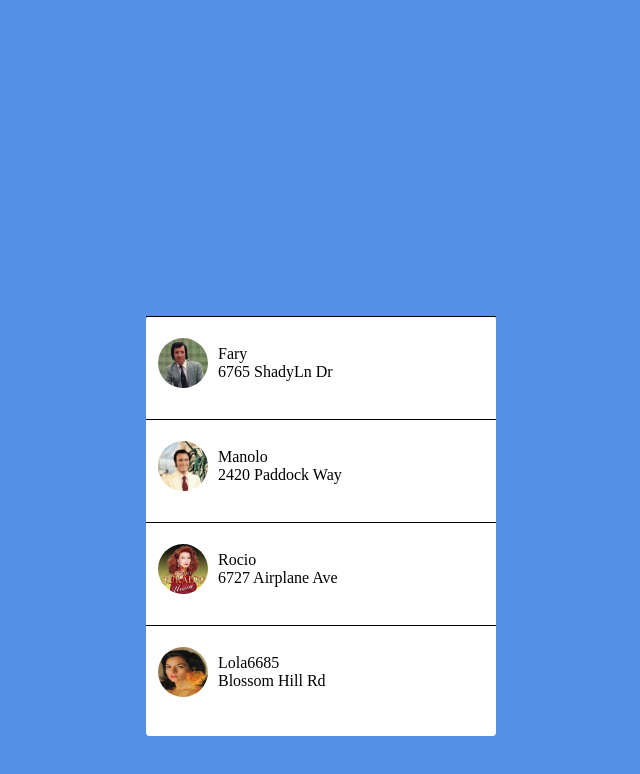
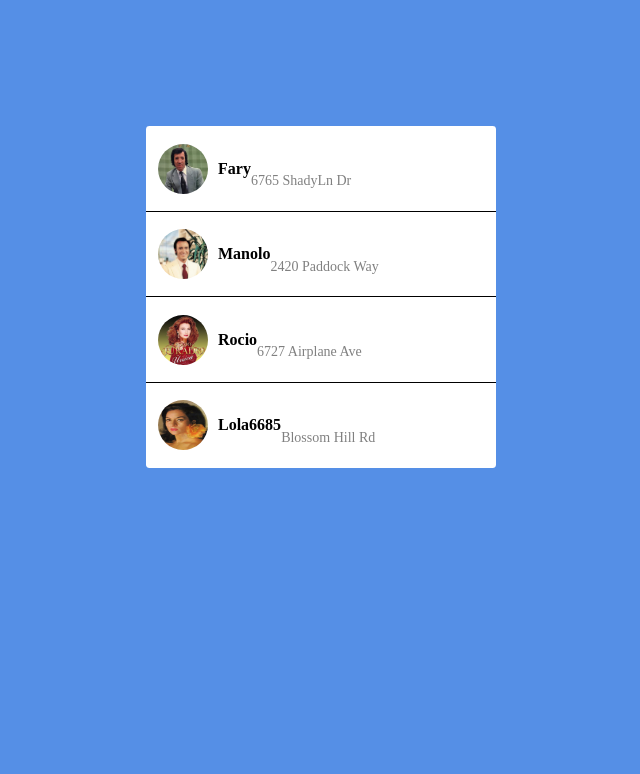
Before and after one commit to Alberto091200/ContactosCopleros_Flexbox, a plain HTML site: page index.html in a window 1280 px wide. Shown: the whole page, without its empty margins (319-959 px from the left). Drawn offline with Linux system fonts and the light colour scheme.

Commit message:
correcion

```diff
--- a/index.html
+++ b/index.html
@@ -10,23 +10,24 @@
 
 <body>
     <div id="todo">
+        <article>
             <div class="amigo">
                 <img src="/ContactosCopleros_Flexbox/Fotos/fary.jpg" alt="Amigo 1">
-            <p class="fary">Fary<br>6765 ShadyLn Dr</p>
+                <h4>Fary</h4><span>6765 ShadyLn Dr</span>
             </div>
                 <div class="amigo">
-            <img src="/ContactosCopleros_Flexbox/Fotos/manolo.jpg" alt="Amigo 3">
-            <p>Manolo<br>2420 Paddock Way</p>
+                <img src="/ContactosCopleros_Flexbox/Fotos/manolo.jpg" alt="Amigo 2">
+                <h4>Manolo</h4><span>2420 Paddock Way</span>
             </div>
             <div class="amigo">
-            <img src="/ContactosCopleros_Flexbox/Fotos/rocio.jpg" alt="Amigo 4">
-            <p>Rocio<br>6727 Airplane Ave</p>
+                <img src="/ContactosCopleros_Flexbox/Fotos/rocio.jpg" alt="Amigo 3">
+                <h4>Rocio</h4><span>6727 Airplane Ave</span>
             </div>
             <div class="amigo">
-            <img src="/ContactosCopleros_Flexbox/Fotos/lola.jpg" alt="Amigo 2">
-            <p>Lola6685<br>Blossom Hill Rd</p>
-
+                <img src="/ContactosCopleros_Flexbox/Fotos/lola.jpg" alt="Amigo 4">
+                <h4>Lola6685</h4><span>Blossom Hill Rd</span>
             </div>
+        </article>
     </div>
 </body>
 </html>
--- a/style.css
+++ b/style.css
@@ -4,14 +4,13 @@ body{
 
 #todo{
     display: flex;
-    flex-wrap: wrap;
     flex-direction: column;
     background-color: white;
     margin-left: auto;
     margin-right: auto;
-    margin-top: 25%;
+    margin-top: 10%;
     width:350px;
-    height: 420px;
+    height: auto;
     border-radius: 1%;
 
 }
@@ -19,11 +18,15 @@ body{
 .amigo {
     display: flex;
     align-items: center;
-    margin-bottom: 10px;
-    border-top: 1px solid;
+    margin-bottom: 0;
+    border-bottom: 1px solid;
     padding-top: 12px;
     padding-bottom: 12px;
     padding: 12px;
+}
+
+.amigo:last-child{
+    border-bottom: none;
 }
 
 .amigo img {
@@ -33,9 +36,10 @@ body{
     margin-right: 10px;
 }
 
-
-
-.amigo .estado{
+.amigo span{
+    color: grey;
     font-size: 14px;
     text-align: justify;
+    padding-top: 25px;
+    margin-right: 100px;
 }
```
Lines whose indentation alone changed are shown as unchanged.
